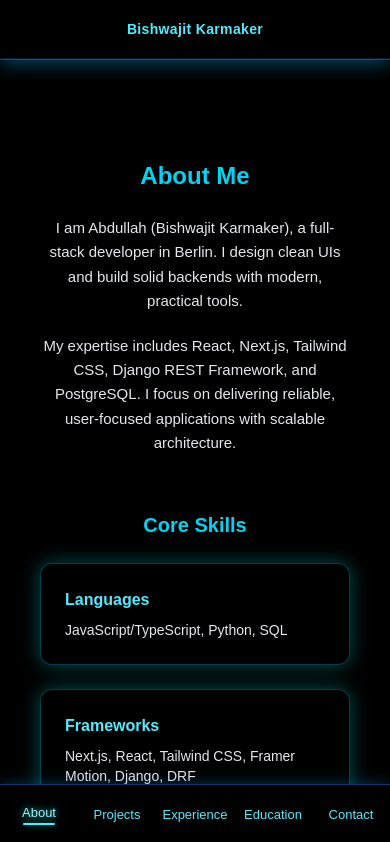
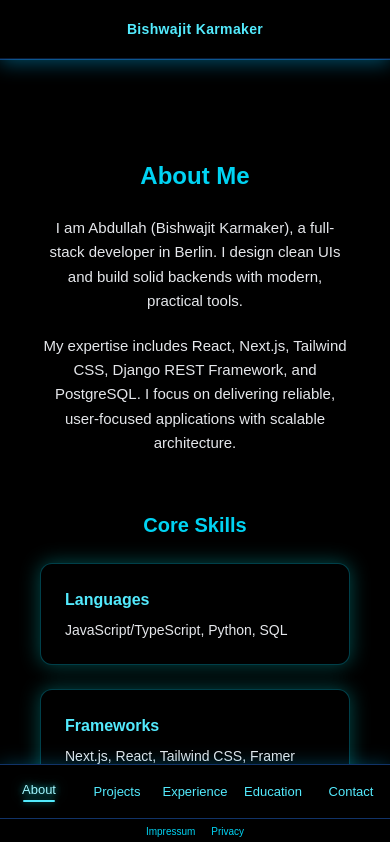
Before and after one commit to Bishwajit93/portfolio-frontend, a Next.js app: page / in a window 390 px wide. Shown: the top 842 px of the page. Built offline with nearby package versions, Linux system fonts and the light colour scheme.

Commit message:
footer styling change for mobile

```diff
--- a/package.json
+++ b/package.json
@@ -17,7 +17,7 @@
     "html2canvas": "^1.4.1",
     "jspdf": "^3.0.1",
     "next": "^15.5.7",
-    "react": "^19.0.0",
+    "react": "^19.2.1",
     "react-dom": "^19.0.0",
     "react-icons": "^5.5.0"
   },
--- a/src/app/globals.css
+++ b/src/app/globals.css
@@ -51,3 +51,30 @@ a {
   text-shadow: none !important;
   filter: none !important;
 }
+
+.footer-link {
+  position: relative;
+  padding: 0 0.6rem; /* was 0 1rem → made smaller */
+  color: #66fcf1;
+  text-decoration: none;
+  white-space: nowrap; /* keep each link on a single line */
+  transition: all 0.3s ease-in-out;
+}
+
+.footer-link:hover {
+  color: white;
+  text-shadow: 0 0 6px rgba(0, 255, 255, 0.5);
+}
+
+.footer-link:not(:first-child)::before {
+  content: "";
+  position: absolute;
+  left: 0;
+  top: 50%;
+  transform: translateY(-50%);
+  height: 70%;
+  width: 1px;
+  background: rgba(0, 255, 255, 0.4);
+  box-shadow: 0 0 6px rgba(0, 255, 255, 0.4);
+  border-radius: 2px;
+}
--- a/src/components/LayoutWrapper.tsx
+++ b/src/components/LayoutWrapper.tsx
@@ -20,7 +20,7 @@ export default function LayoutWrapper({ children }: Props) {
     <AuthProvider>
       <div className="background" />
       <Header />
-      <main className="flex-1 w-full max-w-5xl mx-auto px-6 md:px-8 pt-[60px] pb-[70px] md:pt-20 md:pb-10">
+      <main className="flex-1 w-full max-w-5xl mx-auto px-6 md:px-8 pt-[60px] pb-[90px] md:pt-20 md:pb-10">
         {children}
       </main>
       <Footer />
--- a/src/components/MobileNav.tsx
+++ b/src/components/MobileNav.tsx
@@ -1,4 +1,3 @@
-// src/components/MobileNav.tsx
 "use client";
 
 import Link from "next/link";
@@ -18,22 +17,33 @@ export default function MobileNav() {
 
   return (
     <motion.nav
-      id="site-footer" // modal measures this height
+      id="site-footer"
       initial={{ y: 80, opacity: 0 }}
       animate={{ y: 0, opacity: 1 }}
       transition={{ duration: 0.6, ease: "easeOut" }}
-      className="md:hidden fixed bottom-0 left-0 w-full h-[60px] bg-black border-t border-blue-500/40 shadow-[0_4px_20px_rgba(0,191,255,0.4)] z-50"
+      className="md:hidden fixed bottom-0 left-0 w-full h-[80px] bg-black border-t border-blue-500/40 shadow-[0_4px_20px_rgba(0,191,255,0.4)] z-50"
       style={{ transform: "translateZ(0)" }}
     >
-      <ul className="flex w-full h-full text-xs text-cyan-300">
+      {/* Column: top = main nav, bottom = legal links */}
+      <div className="flex flex-col h-full">
+        {/* Main nav row */}
+        <ul className="flex w-full flex-1 text-xs text-cyan-300">
           {navItems.map((item) => {
             const isActive = pathname === item.href;
             return (
-            <li key={item.href} className="flex-1 flex items-center justify-center text-center">
-              <Link href={item.href} className="relative flex flex-col items-center justify-center h-full">
+              <li
+                key={item.href}
+                className="flex-1 flex items-center justify-center text-center"
+              >
+                <Link
+                  href={item.href}
+                  className="relative flex flex-col items-center justify-center h-full"
+                >
                   <span
                     className={`text-[13px] font-medium px-1 transition-all duration-300 ${
-                    isActive ? "text-cyan-200 glow-text" : "text-cyan-300 hover:text-white"
+                      isActive
+                        ? "text-cyan-200 glow-text"
+                        : "text-cyan-300 hover:text-white"
                     }`}
                   >
                     {item.label}
@@ -46,6 +56,27 @@ export default function MobileNav() {
             );
           })}
         </ul>
+
+        {/* Legal links row */}
+        <div className="h-[26px] flex items-center justify-center gap-4 text-[10px] text-cyan-400 border-t border-blue-500/40 bg-black/90">
+          <Link
+            href="/impressum"
+            className={`hover:text-white transition ${
+              pathname === "/impressum" ? "text-white" : ""
+            }`}
+          >
+            Impressum
+          </Link>
+          <Link
+            href="/privacy"
+            className={`hover:text-white transition ${
+              pathname === "/privacy" ? "text-white" : ""
+            }`}
+          >
+            Privacy
+          </Link>
+        </div>
+      </div>
     </motion.nav>
   );
 }
```
Also changed, not shown: src/components/Footer.tsx (+0 -9 lines), 1 other file (tests, documents, lock files or other folders). Lines whose indentation alone changed are shown as unchanged.
